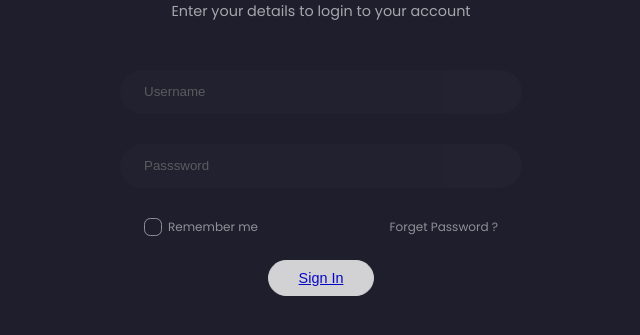
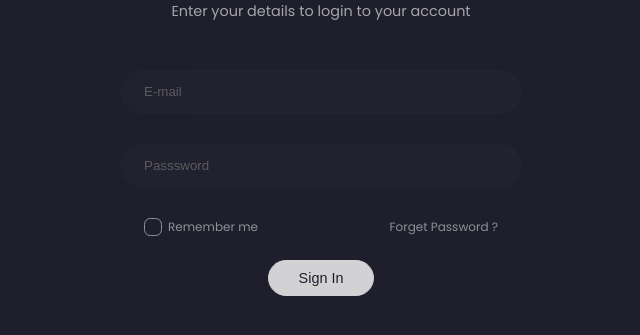
Before and after one commit to IUE-IOT-GROUP/spa, an Angular app: page /login in a window 1280 px wide. Shown: the part 301-636 px from the top of the page, without its empty margins (319-959 px from the left). Built offline with nearby package versions, Linux system fonts and the light colour scheme.

Commit message:
minor fixies

```diff
--- a/src/app/app.module.ts
+++ b/src/app/app.module.ts
@@ -14,6 +14,7 @@ import { FooterComponent } from './partials/footer/footer.component';
 import { FaIconLibrary, FontAwesomeModule } from '@fortawesome/angular-fontawesome';
 import { fas } from '@fortawesome/free-solid-svg-icons';
 import { far } from '@fortawesome/free-regular-svg-icons';
+import { InfoCardsComponent } from './info-cards/info-cards.component';
 
 @NgModule({
   declarations: [
@@ -25,7 +26,8 @@ import { far } from '@fortawesome/free-regular-svg-icons';
     PlacesComponent,
     MainComponent,
     HeaderComponent,
-    FooterComponent
+    FooterComponent,
+    InfoCardsComponent
   ],
   imports: [
     BrowserModule,
--- /dev/null
+++ b/src/app/info-cards/info-cards.component.html
@@ -0,0 +1 @@
+<p>info-cards works!</p>
--- /dev/null
+++ b/src/app/info-cards/info-cards.component.ts
@@ -0,0 +1,15 @@
+import { Component, OnInit } from '@angular/core';
+
+@Component({
+  selector: 'app-info-cards',
+  templateUrl: './info-cards.component.html',
+  styleUrls: ['./info-cards.component.scss']
+})
+export class InfoCardsComponent implements OnInit {
+
+  constructor() { }
+
+  ngOnInit(): void {
+  }
+
+}
--- a/src/app/login/login.component.html
+++ b/src/app/login/login.component.html
@@ -8,8 +8,8 @@
         <span>Enter your details to login to your account</span>
       </div>
       <form>
-        <div class="form-username-container">
-          <input class="form-control" type="text" placeholder="Username" name="username" autocomplete="off"
+        <div class="form-email-container">
+          <input class="form-control" type="text" placeholder="E-mail" name="email" autocomplete="off"
             required>
         </div>
         <div class="form-password-container">
--- a/src/app/login/login.component.scss
+++ b/src/app/login/login.component.scss
@@ -62,7 +62,7 @@ html {
     width: 100%;
 }
 
-.form-username-container,
+.form-email-container,
 .form-password-container {
     margin-bottom: 2rem;
 }
@@ -157,7 +157,6 @@ checkbox-container input:checked~.span {
     border: 1px solid transparent;
     border-color: #FFFFFF;
     border-radius: 2rem;
-    color: #1E1E2D;
     cursor: pointer;
     font-size: 1.2rem;
     opacity: .8;
@@ -165,6 +164,11 @@ checkbox-container input:checked~.span {
     transition: background-color .2s, opacity .3s;
 }
 
+.sign-container button a {
+    text-decoration: none;
+    color: #1E1E2D;
+}
+
 .sign-container button:hover {
     opacity: 1;
 }
```
Also changed, not shown: src/app/info-cards/info-cards.component.scss (added).
